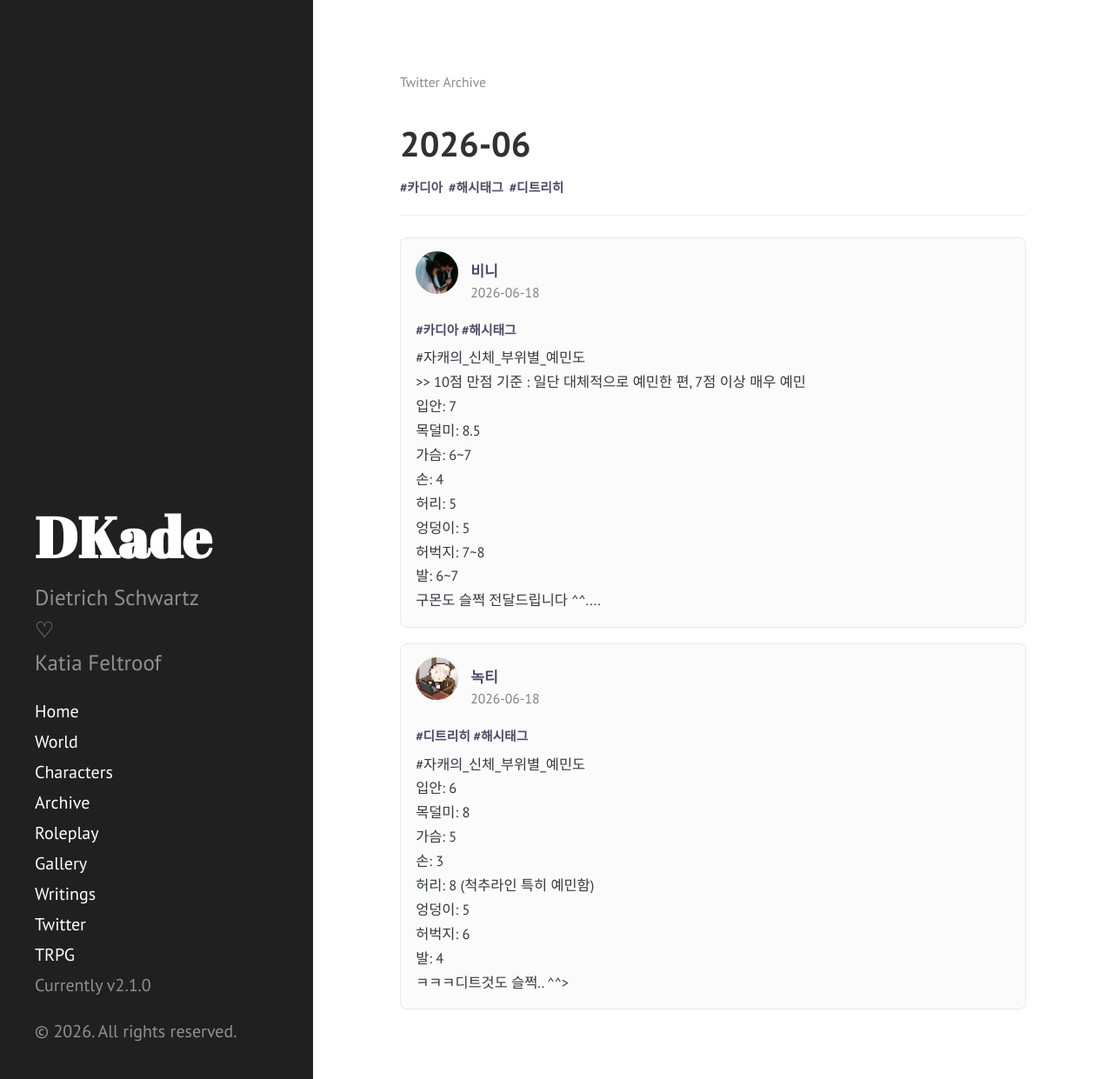
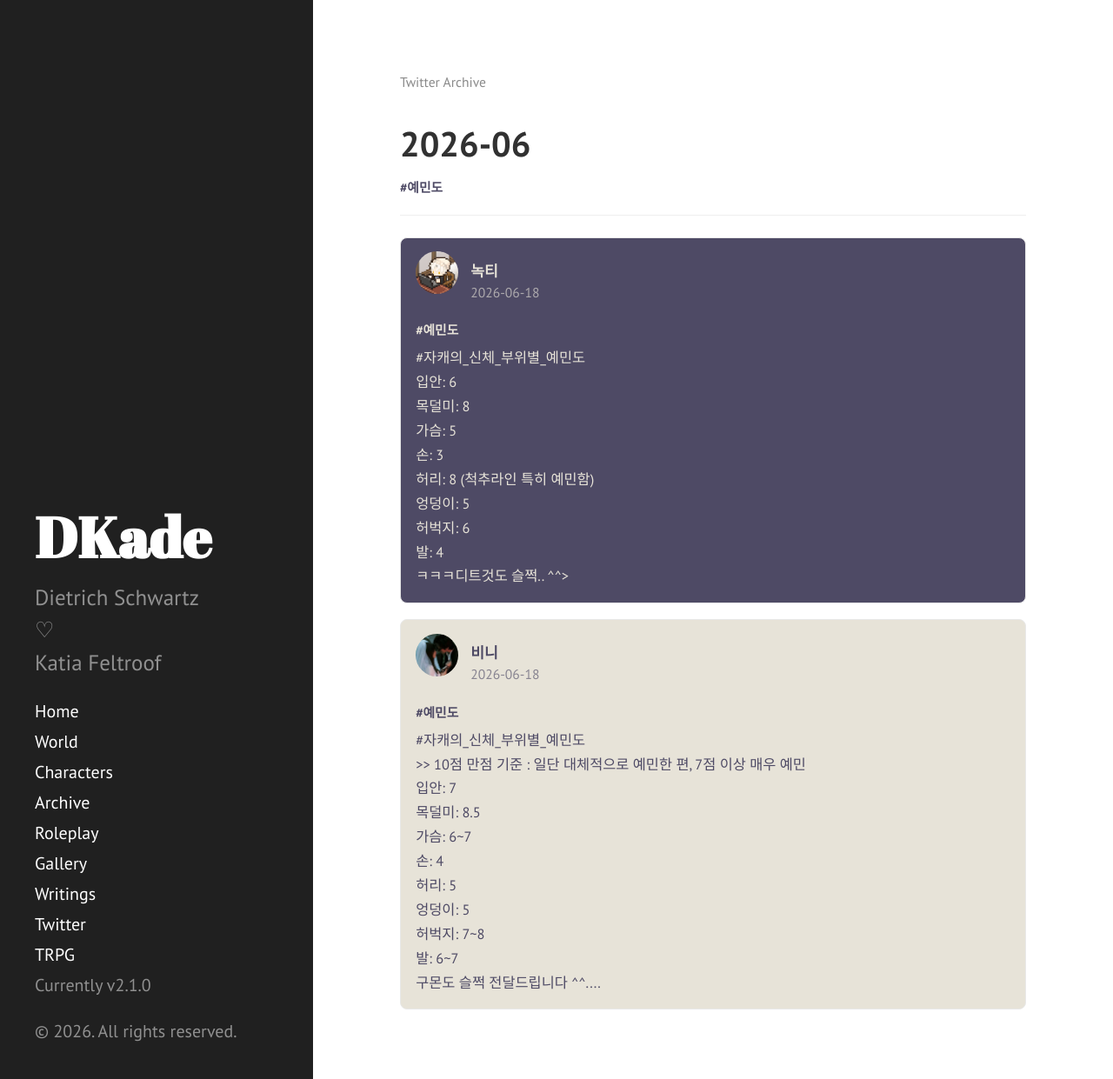
Before and after one commit to mistynocturn-design/dekade-archive, a Jekyll site: the page built from _twitter/2026-06.md, in a window 1280 px wide and 1241 px high. Shown: the whole window at 87% size. Built offline with Jekyll 4.4.1, drawn with Linux system fonts in a browser that asks for light colours.

Commit message:
Update 2026-06.md

```diff
--- a/_twitter/2026-06.md
+++ b/_twitter/2026-06.md
@@ -6,19 +6,29 @@ title: "2026-06"
 
 date: 2026-06-01
 
+twitter_font_size: "0.82rem"
+
 tags:
 
-  - "카디아"
-
-  - "해시태그"
-
-  - "디트리히"
+  - "예민도"
 
 ---
 
 
 
-<section class="twitter-note" data-date="2026-06-18" data-author="비니" data-tags="카디아 해시태그">
+<section class="twitter-note" data-date="2026-06-18" data-author="녹티" data-tags="예민도" style="--twitter-note-bg:#4e4a65;--twitter-note-text:#e7e3d8;">
+  <div class="twitter-note-header">
+    <img class="twitter-note-avatar" src="/dekade-archive/assets/twitter/2026-06/noctea-profile.png" alt="">
+    <div>
+      <p class="twitter-note-author">녹티</p>
+      <p class="twitter-note-date">2026-06-18</p>
+    </div>
+  </div>
+  <p class="twitter-note-tags">#예민도</p>
+  <div class="twitter-note-text">#자캐의_신체_부위별_예민도<br>입안: 6<br>목덜미: 8 <br>가슴: 5<br>손: 3 <br>허리: 8 (척추라인 특히 예민함) <br>엉덩이: 5<br>허벅지: 6<br>발: 4<br>ㅋㅋㅋ디트것도 슬쩍.. ^^&gt;</div>
+</section>
+
+<section class="twitter-note" data-date="2026-06-18" data-author="비니" data-tags="예민도" style="--twitter-note-bg:#e7e3d8;--twitter-note-text:#4e4a65;">
   <div class="twitter-note-header">
     <img class="twitter-note-avatar" src="/dekade-archive/assets/twitter/2026-06/bini-profile.jpg" alt="">
     <div>
@@ -26,18 +36,6 @@ tags:
       <p class="twitter-note-date">2026-06-18</p>
     </div>
   </div>
-  <p class="twitter-note-tags">#카디아 #해시태그</p>
+  <p class="twitter-note-tags">#예민도</p>
   <div class="twitter-note-text">#자캐의_신체_부위별_예민도<br>&gt;&gt; 10점 만점 기준 : 일단 대체적으로 예민한 편, 7점 이상 매우 예민<br>입안: 7<br>목덜미: 8.5 <br>가슴: 6~7<br>손: 4 <br>허리: 5 <br>엉덩이: 5<br>허벅지: 7~8<br>발: 6~7<br>구몬도 슬쩍 전달드립니다 ^^....</div>
 </section>
-
-<section class="twitter-note" data-date="2026-06-18" data-author="녹티" data-tags="디트리히 해시태그">
-  <div class="twitter-note-header">
-    <img class="twitter-note-avatar" src="/dekade-archive/assets/twitter/2026-06/noctea-profile.png" alt="">
-    <div>
-      <p class="twitter-note-author">녹티</p>
-      <p class="twitter-note-date">2026-06-18</p>
-    </div>
-  </div>
-  <p class="twitter-note-tags">#디트리히 #해시태그</p>
-  <div class="twitter-note-text">#자캐의_신체_부위별_예민도<br>입안: 6<br>목덜미: 8 <br>가슴: 5<br>손: 3 <br>허리: 8 (척추라인 특히 예민함) <br>엉덩이: 5<br>허벅지: 6<br>발: 4<br>ㅋㅋㅋ디트것도 슬쩍.. ^^&gt;</div>
-</section>
```
